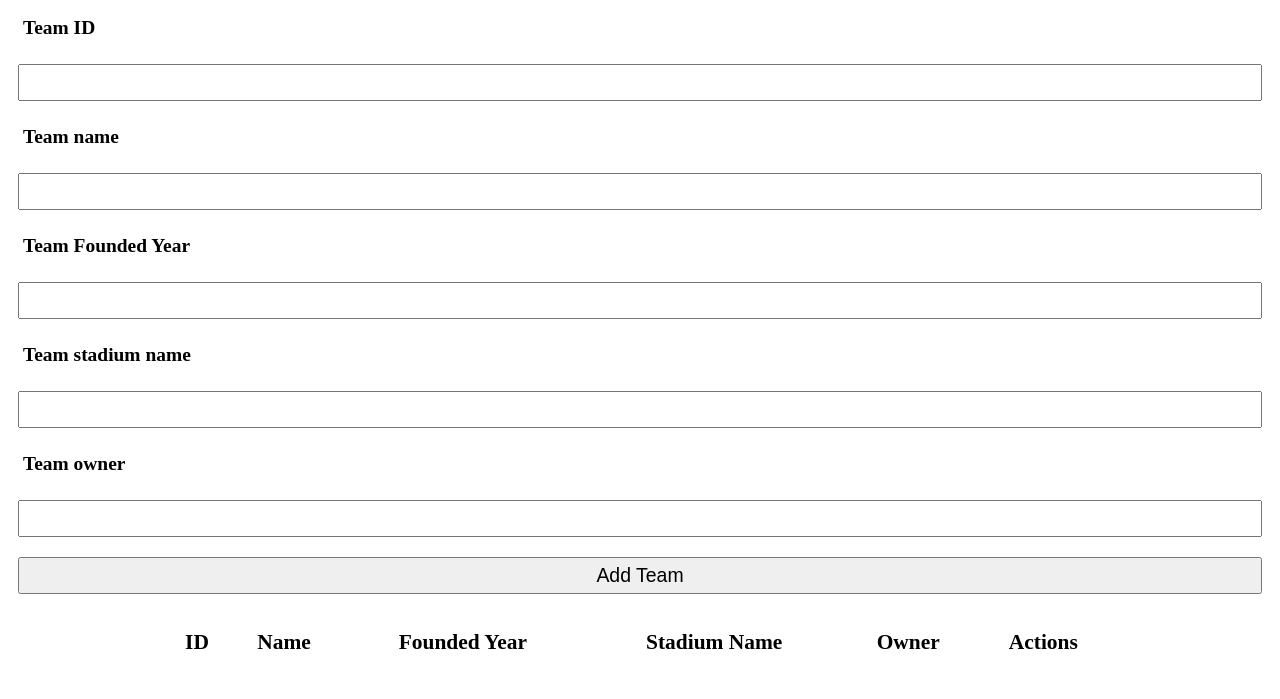
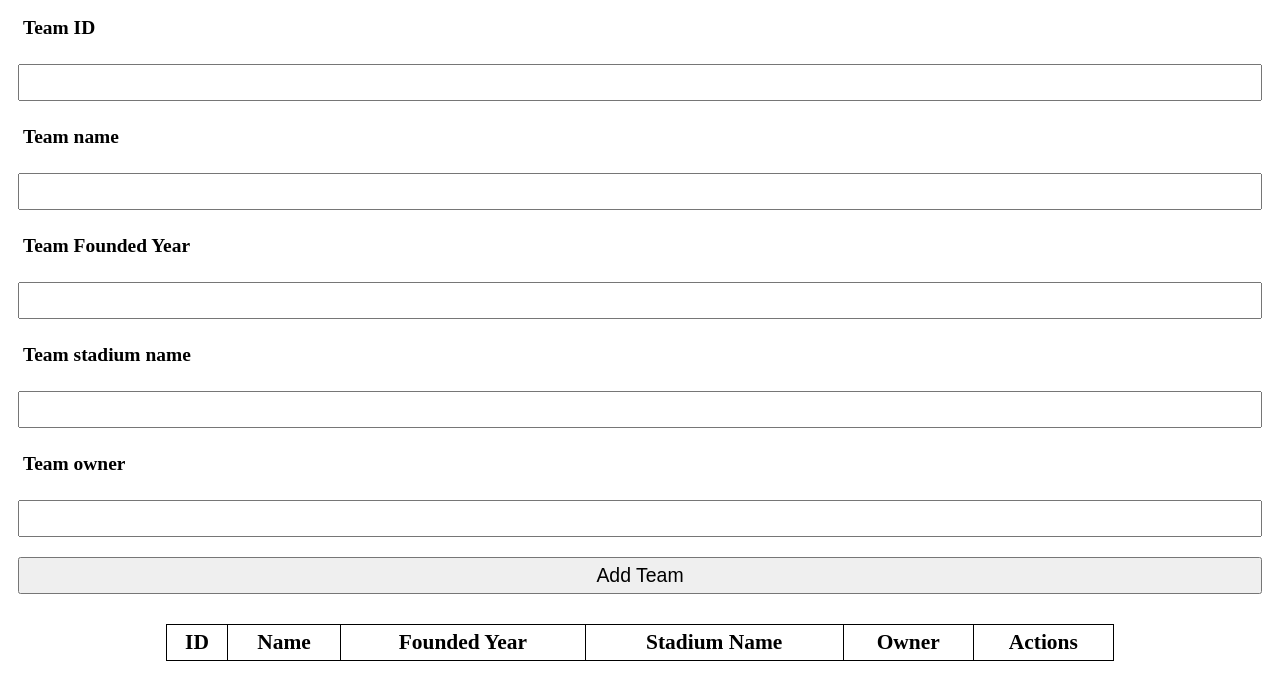
Before and after one commit to incarrnati0n/UJYA04_HFT_202220231, a plain HTML site: page UJYA04_HFT_202220232.JSClient/wwwroot/teams.html in a window 1280 px wide. Shown: the part 85-784 px from the top of the page. Drawn offline with Linux system fonts and the light colour scheme; no server answers; a script that the page names is missing.

Commit message:
table border "fixed"

```diff
--- a/UJYA04_HFT_202220232.JSClient/wwwroot/TeamStyle.css
+++ b/UJYA04_HFT_202220232.JSClient/wwwroot/TeamStyle.css
@@ -19,8 +19,8 @@ table{
     background-repeat: no-repeat;
 }*/
 
-table, th, td {
-    border: 1px solid white;
+table, th, td, tr {
+    border: 1px solid black;
 }
 
 
```
